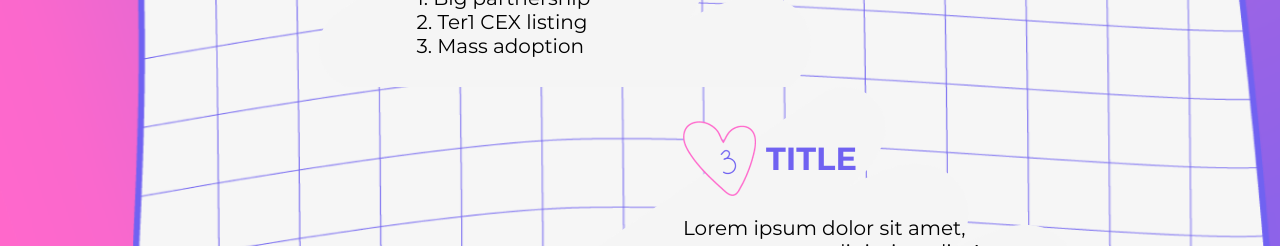
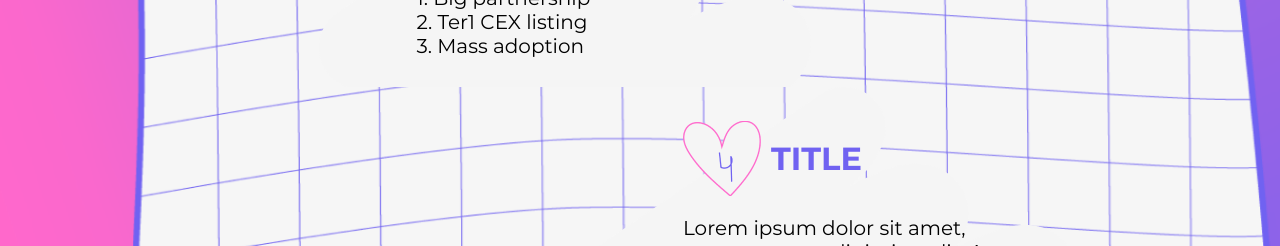
Before and after one commit to fayzullayevelmurod/AMORE, a React (Vite) app: page / in a window 1280 px wide. Shown: the part 3240-3486 px from the top of the page. Built offline with nearby package versions, Linux system fonts and the light colour scheme.

Commit message:
change rodamap numbers

```diff
--- a/src/components/rodmap/rodmap.jsx
+++ b/src/components/rodmap/rodmap.jsx
@@ -58,7 +58,7 @@ export const Rodmap = () => {
 			<div className="rodmap-content">
 				<div className="rodmap-content__box rodmap-content__two">
 					<div className="title">
-						<img src={assets.numberThree} alt="number two" />
+						<img src={assets.numberFour} alt="number two" />
 						<h2 className='rodmap-content__title'>TITLE</h2>
 					</div>
 					<p className='rodmap-content__info'>
```
Also changed, not shown: src/assets/index.js (+6 -4 lines), src/assets/icons/number4.png (added).
